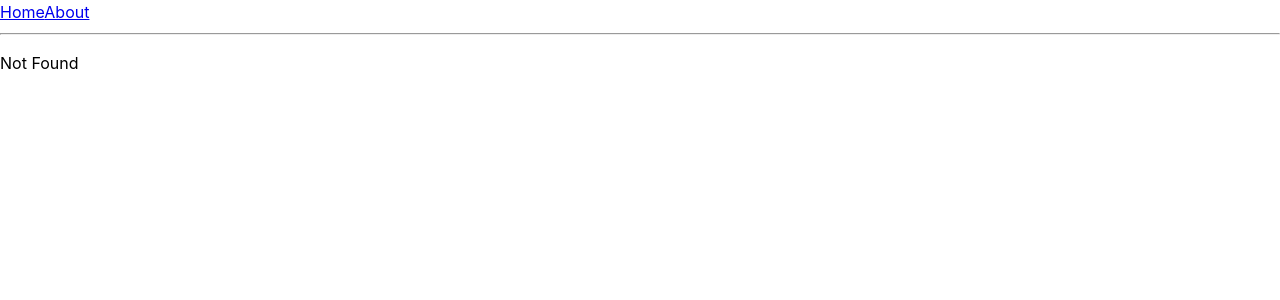
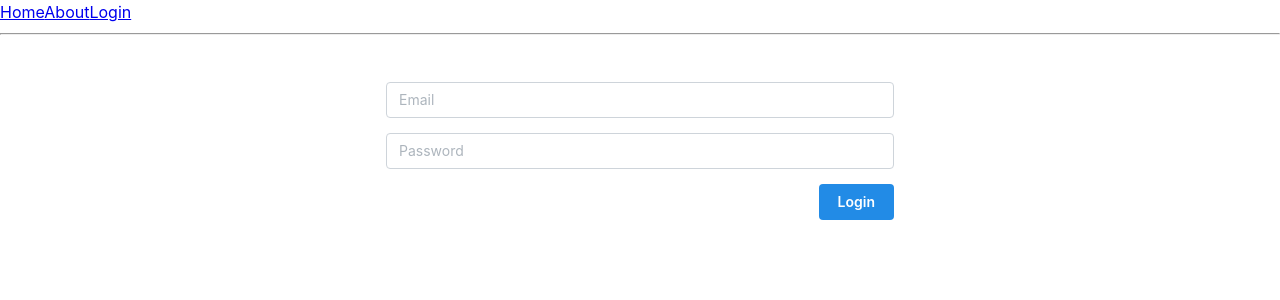
Before and after one commit to toefler/bookingtestv1, a React (Vite) app: page /login in a window 1280 px wide. Before the commit this address had no page. Shown: the top 300 px of the page. Built offline with nearby package versions, Linux system fonts and the light colour scheme.

Commit message:
sej booking app

```diff
--- /dev/null
+++ b/src/components/LoginForm.jsx
@@ -0,0 +1,31 @@
+
+import styles from "./login-form.module.css"
+import { TextInput } from '@mantine/core';
+import { Button } from '@mantine/core';
+import { Container } from '@mantine/core';
+
+
+export function LoginForm() {
+const containerProps = {
+    mx: 'auto',
+    p: 'md',
+    mt: 'md',}
+
+return <div>
+<Container size="xs" className={styles.container}{...containerProps}>
+<TextInput
+  placeholder="Email"
+/>
+<TextInput
+  placeholder="Password"
+/>
+<div className={styles.loginbutton}>
+<Button variant="filled" >Login</Button>
+</div>
+
+</Container>
+
+</div>
+}
+
+export default LoginForm
--- /dev/null
+++ b/src/components/login-form.module.css
@@ -0,0 +1,9 @@
+
+.container > * {
+    margin: 15px 0px;
+
+  }
+  .loginbutton{
+      display: flex;
+      flex-direction: row-reverse;
+  }
--- a/src/main.jsx
+++ b/src/main.jsx
@@ -7,6 +7,7 @@ import "@mantine/dates/styles.css";
 import "@mantine/dropzone/styles.css";
 import "@mantine/carousel/styles.css";
 import "@mantine/spotlight/styles.css";
+import "./global.css";
 import App from "./App";
 
 // Render the app
--- a/src/routeTree.gen.ts
+++ b/src/routeTree.gen.ts
@@ -16,10 +16,17 @@ import { Route as rootRoute } from './routes/__root'
 
 // Create Virtual Routes
 
+const LoginLazyImport = createFileRoute('/login')()
 const AboutLazyImport = createFileRoute('/about')()
 const IndexLazyImport = createFileRoute('/')()
 
 // Create/Update Routes
+
+const LoginLazyRoute = LoginLazyImport.update({
+  id: '/login',
+  path: '/login',
+  getParentRoute: () => rootRoute,
+} as any).lazy(() => import('./routes/login.lazy').then((d) => d.Route))
 
 const AboutLazyRoute = AboutLazyImport.update({
   id: '/about',
@@ -51,6 +58,13 @@ declare module '@tanstack/react-router' {
       preLoaderRoute: typeof AboutLazyImport
       parentRoute: typeof rootRoute
     }
+    '/login': {
+      id: '/login'
+      path: '/login'
+      fullPath: '/login'
+      preLoaderRoute: typeof LoginLazyImport
+      parentRoute: typeof rootRoute
+    }
   }
 }
 
@@ -59,36 +73,41 @@ declare module '@tanstack/react-router' {
 export interface FileRoutesByFullPath {
   '/': typeof IndexLazyRoute
   '/about': typeof AboutLazyRoute
+  '/login': typeof LoginLazyRoute
 }
 
 export interface FileRoutesByTo {
   '/': typeof IndexLazyRoute
   '/about': typeof AboutLazyRoute
+  '/login': typeof LoginLazyRoute
 }
 
 export interface FileRoutesById {
   __root__: typeof rootRoute
   '/': typeof IndexLazyRoute
   '/about': typeof AboutLazyRoute
+  '/login': typeof LoginLazyRoute
 }
 
 export interface FileRouteTypes {
   fileRoutesByFullPath: FileRoutesByFullPath
-  fullPaths: '/' | '/about'
+  fullPaths: '/' | '/about' | '/login'
   fileRoutesByTo: FileRoutesByTo
-  to: '/' | '/about'
-  id: '__root__' | '/' | '/about'
+  to: '/' | '/about' | '/login'
+  id: '__root__' | '/' | '/about' | '/login'
   fileRoutesById: FileRoutesById
 }
 
 export interface RootRouteChildren {
   IndexLazyRoute: typeof IndexLazyRoute
   AboutLazyRoute: typeof AboutLazyRoute
+  LoginLazyRoute: typeof LoginLazyRoute
 }
 
 const rootRouteChildren: RootRouteChildren = {
   IndexLazyRoute: IndexLazyRoute,
   AboutLazyRoute: AboutLazyRoute,
+  LoginLazyRoute: LoginLazyRoute,
 }
 
 export const routeTree = rootRoute
@@ -102,7 +121,8 @@ export const routeTree = rootRoute
       "filePath": "__root.tsx",
       "children": [
         "/",
-        "/about"
+        "/about",
+        "/login"
       ]
     },
     "/": {
@@ -110,6 +130,9 @@ export const routeTree = rootRoute
     },
     "/about": {
       "filePath": "about.lazy.jsx"
+    },
+    "/login": {
+      "filePath": "login.lazy.jsx"
     }
   }
 }
--- a/src/routes/__root.tsx
+++ b/src/routes/__root.tsx
@@ -20,6 +20,7 @@ function RootRouteWithLayout() {
       <div>
         <Link to="/">Home</Link>
         <Link to="/about">About</Link>
+        <Link to="/login">Login</Link>
       </div>
       <hr />
       <Outlet />
--- /dev/null
+++ b/src/routes/login.lazy.jsx
@@ -0,0 +1,13 @@
+import { createLazyFileRoute } from '@tanstack/react-router'
+import { LoginForm } from '../components/LoginForm'
+
+
+export const Route = createLazyFileRoute('/login')({
+  component: RouteComponent,
+})
+
+function RouteComponent() {
+  return(
+   <LoginForm />
+  )
+}
```
Also changed, not shown: src/components/Bookingform.jsx (added, +7 -0 lines), src/global.css (added).
